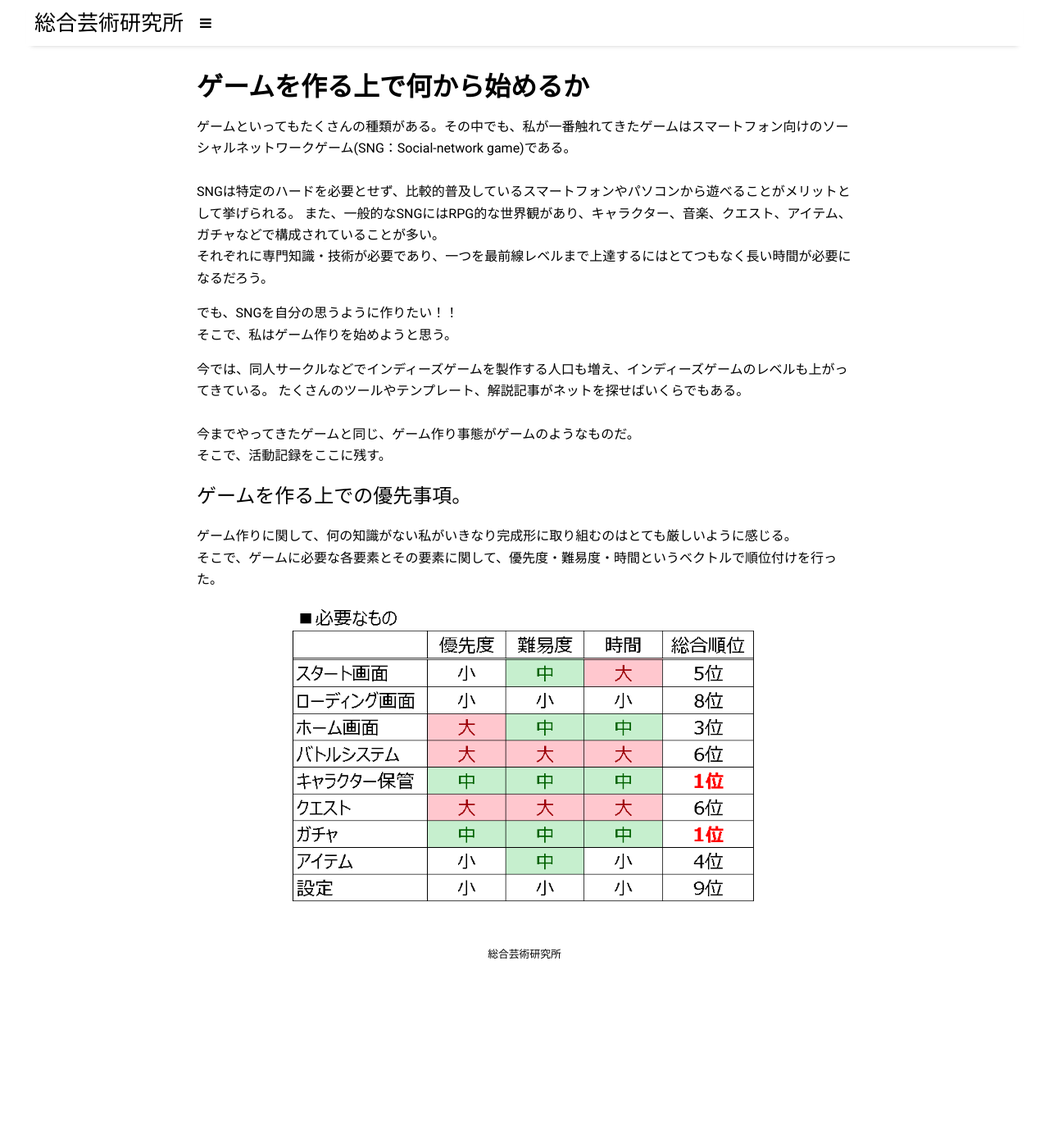
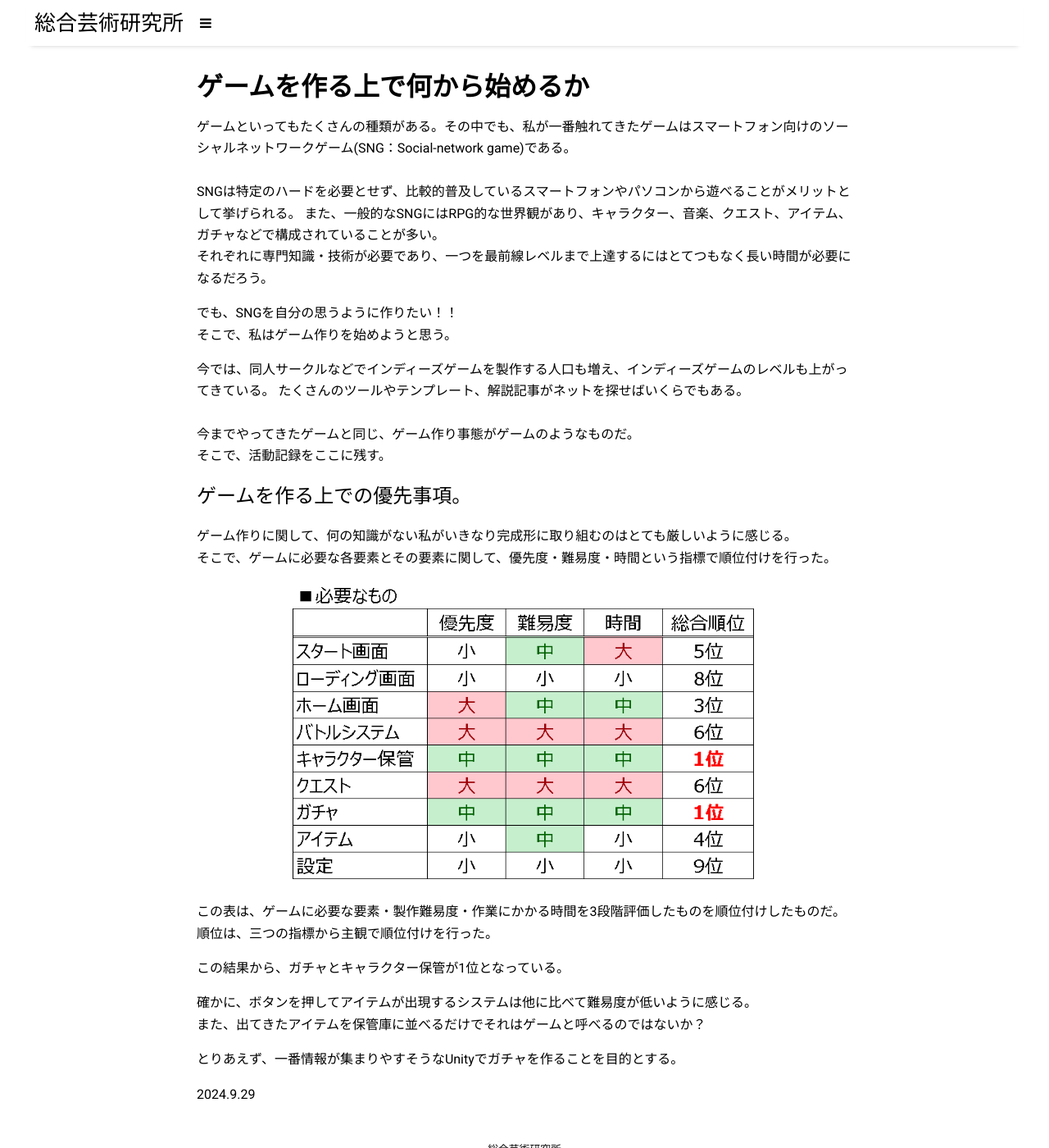
Before and after one commit to gj1002509/zakisikoku, a Jekyll site: the page built from _posts/2024-09-23-active-sono1.md, in a window 1280 px wide and 1400 px high. Shown: the whole window at 82% size. Built offline with Jekyll 4.4.1, drawn with Linux system fonts in a browser that asks for light colours; nearby versions of some CDN libraries.

Commit message:
Update 2024-09-23-active-sono1.md

```diff
--- a/_posts/2024-09-23-active-sono1.md
+++ b/_posts/2024-09-23-active-sono1.md
@@ -22,6 +22,18 @@ SNGは特定のハードを必要とせず、比較的普及しているスマ
 <span style="font-size: 24px;">ゲームを作る上での優先事項。</span>
 
 ゲーム作りに関して、何の知識がない私がいきなり完成形に取り組むのはとても厳しいように感じる。
-そこで、ゲームに必要な各要素とその要素に関して、優先度・難易度・時間というベクトルで順位付けを行った。
+そこで、ゲームに必要な各要素とその要素に関して、優先度・難易度・時間という指標で順位付けを行った。
 
 ![優先度]({{ site.baseurl }}/assets/img/sono1_1.png)
+
+この表は、ゲームに必要な要素・製作難易度・作業にかかる時間を3段階評価したものを順位付けしたものだ。<br/>
+順位は、三つの指標から主観で順位付けを行った。<br/>
+
+この結果から、ガチャとキャラクター保管が1位となっている。<br/>
+
+確かに、ボタンを押してアイテムが出現するシステムは他に比べて難易度が低いように感じる。<br/>
+また、出てきたアイテムを保管庫に並べるだけでそれはゲームと呼べるのではないか？<br/>
+
+とりあえず、一番情報が集まりやすそうなUnityでガチャを作ることを目的とする。<br/>
+
+2024.9.29
```
